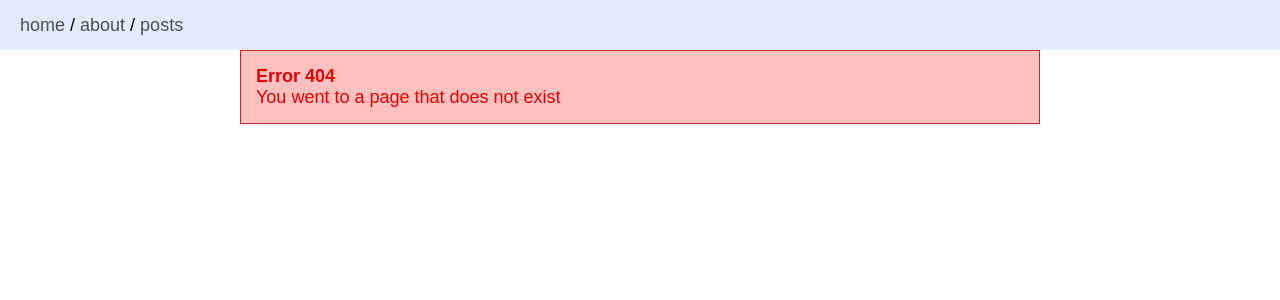
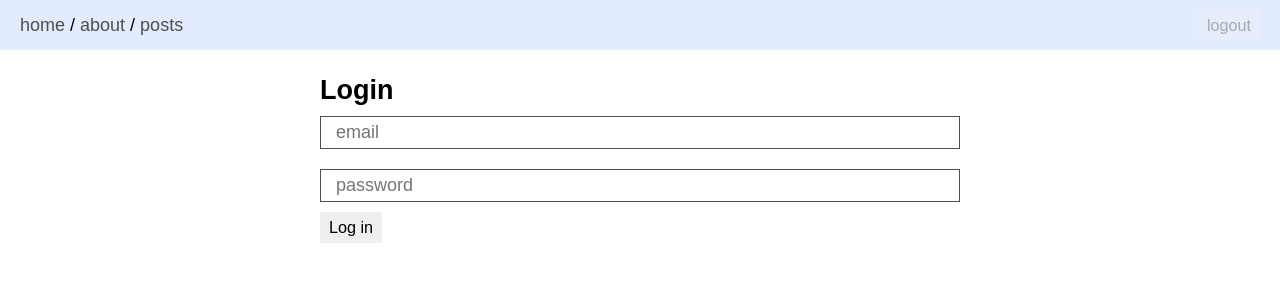
Before and after one commit to Aster0N/react-posts-editor, a React (Create React App) app: page /login in a window 1280 px wide. Before the commit this address led to /error. Shown: the top 300 px of the page. Built offline with nearby package versions, Linux system fonts and the light colour scheme.

Commit message:
Implemented pseudo login & logout. Decomposed AppRouter component with routes objects (private/public)

```diff
--- a/src/App.js
+++ b/src/App.js
@@ -1,16 +1,27 @@
 import { BrowserRouter } from 'react-router-dom'
+import { useState } from 'react'
 import Navbar from './components/UI/navbar/Navbar.jsx'
 import AppRouter from './components/appRouter/AppRouter.jsx'
+import { AuthContext } from './context'
 import "./styles/App.css"
 
 function App() {
+	const [isAuth, setIsAuth] = useState(false)
+
 	return (
+		<AuthContext.Provider
+			value={{
+				isAuth,
+				setIsAuth
+			}}
+		>
 			<div className='App'>
 				<BrowserRouter>
 					<Navbar />
 					<AppRouter />
 				</BrowserRouter>
 			</div>
+		</AuthContext.Provider>
 	)
 }
 
--- a/src/components/UI/navbar/Navbar.jsx
+++ b/src/components/UI/navbar/Navbar.jsx
@@ -1,14 +1,27 @@
 import { Link } from 'react-router-dom'
+import { AuthContext } from '../../../context'
+import { useContext } from 'react'
 import classes from './Navbar.module.css'
+import MyButton from '../button/MyButton'
 
 const Navbar = () => {
+	const { isAuth, setIsAuth } = useContext(AuthContext)
+
+	const logout = (event) => {
+		event.preventDefault()
+		setIsAuth(false)
+	}
+
 	return (
 		<div className={classes.navbar}>
-			<Link className={classes.link} to='/'>home</Link>
-			<span>/</span>
-			<Link className={classes.link} to='/about'>about</Link>
-			<span>/</span>
-			<Link className={classes.link} to='/posts'>posts</Link>
+			<div className={classes.navbarLinks}>
+				<Link className={classes.link} to='/'>home</Link>
+				<span>/</span>
+				<Link className={classes.link} to='/about'>about</Link>
+				<span>/</span>
+				<Link className={classes.link} to='/posts'>posts</Link>
+			</div>
+			<MyButton disabled={!isAuth} className={isAuth && classes.logoutBtn} onClick={logout}>logout</MyButton>
 		</div>
 	)
 }
--- a/src/components/UI/navbar/Navbar.module.css
+++ b/src/components/UI/navbar/Navbar.module.css
@@ -3,10 +3,16 @@
 	height: 50px;
 	padding: 0 20px;
 	display: flex;
+	justify-content: space-between;
+	align-items: center;
+	background-color: #e3ecff;
+}
+
+.navbarLinks {
+	display: flex;
 	justify-content: start;
 	align-items: center;
 	gap: 5px;
-	background-color: #e3ecff;
 }
 
 .link {
@@ -18,3 +24,13 @@
 .link:hover {
 	color: #fc5329;
 }
+
+.logoutBtn {
+	transition: all .3s ease-in;
+	border: 1px solid transparent;
+}
+
+.logoutBtn:hover {
+	border: 1px solid #fc5329;
+	background-color: #fff;
+}
--- a/src/components/appRouter/AppRouter.jsx
+++ b/src/components/appRouter/AppRouter.jsx
@@ -1,20 +1,38 @@
 import { Routes, Route, Navigate } from 'react-router-dom'
-import Home from '../../pages/homePage/Home.jsx'
-import Posts from '../../pages/postsPage/Posts.jsx'
-import About from '../../pages/aboutPage/About.jsx'
-import Error from '../../pages/errorPage/Error.jsx'
-import PostIdPage from '../../pages/postIdPage/PostIdPage.jsx'
+import { publicRoutes, privateRoutes } from '../../router/index.js'
+import { useContext } from 'react'
+import { AuthContext } from '../../context/index.js'
 
 const AppRouter = () => {
+	const { isAuth } = useContext(AuthContext)
+
 	return (
-		<Routes>
-			<Route path="/" element={<Home />} />
-			<Route path="/about" element={<About />} />
-			<Route exact path="/posts" element={<Posts />} />
-			<Route exact path="/posts/:id" element={<PostIdPage />} />
-			<Route path="/error" element={<Error />} />
-			<Route path="*" element={<Navigate to="/error" />} />
-		</Routes>
+		isAuth
+			?
+			<Routes>
+				{privateRoutes.map(route =>
+					<Route
+						key={route.path}
+						path={route.path}
+						element={<route.element />}
+						exact={route.exact}
+					/>
+				)}
+				<Route path="*" element={<Navigate to="/posts" />} />
+			</Routes >
+			:
+			<Routes>
+				{publicRoutes.map(route =>
+					<Route
+						key={route.path}
+						path={route.path}
+						element={<route.element />}
+						exact={route.exact}
+					/>
+				)}
+				<Route path="*" element={<Navigate to="/login" />} />
+			</Routes >
+
 	)
 }
 
--- /dev/null
+++ b/src/context/index.js
@@ -0,0 +1,3 @@
+import { createContext } from "react";
+
+export const AuthContext = createContext(null)
--- /dev/null
+++ b/src/pages/login/Login.jsx
@@ -0,0 +1,28 @@
+import { useContext } from 'react'
+import { AuthContext } from '../../context/index.js'
+import MyButton from "../../components/UI/button/MyButton"
+import MyInput from "../../components/UI/input/MyInput"
+import classes from './Login.module.css'
+import "../../styles/App.css"
+
+const Login = () => {
+	const { isAuth, setIsAuth } = useContext(AuthContext)
+
+	const login = (event) => {
+		event.preventDefault()
+		setIsAuth(true)
+	}
+
+	return (
+		<div className={classes.loginPage}>
+			<h1 className="main-title">Login</h1>
+			<form onSubmit={login}>
+				<MyInput placeholder="email" type="email" />
+				<MyInput placeholder="password" type="password" />
+				<MyButton>Log in</MyButton>
+			</form>
+		</div>
+	)
+}
+
+export default Login
--- /dev/null
+++ b/src/pages/login/Login.module.css
@@ -0,0 +1,4 @@
+.loginPage {
+	width: 50%;
+	margin: 0 auto;
+}
--- /dev/null
+++ b/src/router/index.js
@@ -0,0 +1,19 @@
+import About from "../pages/aboutPage/About.jsx"
+import Error from "../pages/errorPage/Error.jsx"
+import Home from "../pages/homePage/Home.jsx"
+import Login from "../pages/login/Login.jsx"
+import PostIdPage from "../pages/postIdPage/PostIdPage.jsx"
+import Posts from "../pages/postsPage/Posts.jsx"
+
+export const privateRoutes = [
+	{ path: '/', element: Home, exact: true },
+	{ path: '/about', element: About, exact: true },
+	{ path: '/posts', element: Posts, exact: true },
+	{ path: '/posts/:id', element: PostIdPage, exact: true },
+	{ path: '/error', element: Error, exact: true },
+]
+
+export const publicRoutes = [
+	{ path: '/login', element: Login, exact: true },
+	{ path: '/error', element: Error, exact: true },
+]
```
Lines whose indentation alone changed are shown as unchanged.
